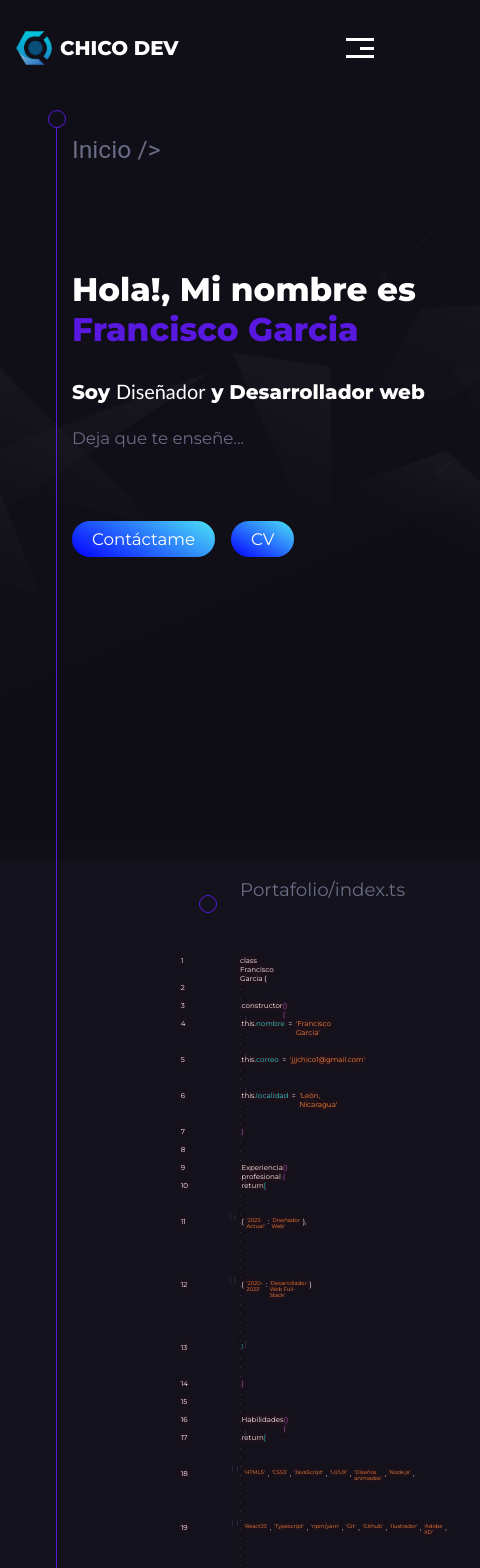
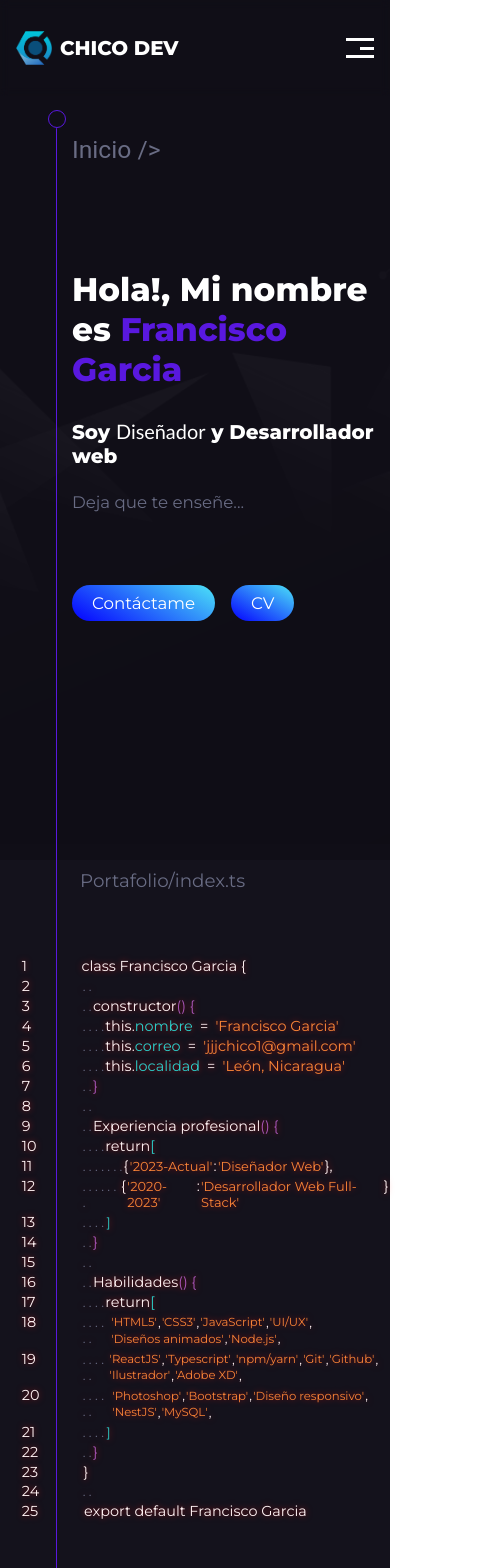
Before and after one commit to francisco-JGC/PortafolioV2, a React (Vite) app: page / in a window 390 px wide. Shown: the top 1568 px of the page, 480 px wide, since content can reach past the window. Built offline with nearby package versions, Linux system fonts and the light colour scheme.

Commit message:
fix: responsive designe

```diff
--- a/src/components/Header/index.scss
+++ b/src/components/Header/index.scss
@@ -70,7 +70,7 @@
 @media (max-width: 768px) {
   .header-container {
     padding: 1.5em 1em;
-    width: 100%;
+    width: 100vw;
     .logo-container {
       width: 50%;
 
--- a/src/components/Modal/index.scss
+++ b/src/components/Modal/index.scss
@@ -19,3 +19,15 @@
     }
   }
 }
+
+@media (max-width: 768px) {
+  .modal {
+    width: 100%;
+    padding: 1em 0;
+    height: 30%;
+
+    .close-modal {
+      font-size: calc(1rem + 1vw);
+    }
+  }
+}
--- a/src/pages/about/components/code/index.jsx
+++ b/src/pages/about/components/code/index.jsx
@@ -114,6 +114,7 @@ export const Code = () => {
       </div>
       <div className="code-line" data-line-nr="18" data-aos="zoom-in-right">
         <div className="dot">. . . . . .</div>
+        <div className="flex">
           <span className="code-line code-text" data-decoration-line="|">
             'HTML5'
           </span>
@@ -123,8 +124,10 @@ export const Code = () => {
           <span className="code-line code-text">'Diseños animados'</span>,
           <span className="code-line code-text">'Node.js'</span>,
         </div>
+      </div>
       <div className="code-line" data-line-nr="19" data-aos="zoom-in-left">
         <div className="dot">. . . . . .</div>
+        <div className="flex">
           <span className="code-line code-text" data-decoration-line="|">
             'ReactJS'
           </span>
@@ -135,8 +138,10 @@ export const Code = () => {
           <span className="code-line code-text">'Ilustrador'</span>,
           <span className="code-line code-text">'Adobe XD'</span>,
         </div>
+      </div>
       <div className="code-line" data-line-nr="20" data-aos="zoom-in-right">
         <div className="dot">. . . . . .</div>
+        <div className="flex">
           <span className="code-line code-text" data-decoration-line="|">
             'Photoshop'
           </span>
@@ -144,6 +149,7 @@ export const Code = () => {
           <span className="code-line code-text">'Diseño responsivo'</span>,
           <span className="code-line code-text">'NestJS'</span>,
           <span className="code-line code-text">'MySQL'</span>,
+        </div>
       </div>
       <div
         className="code-line"
--- a/src/pages/about/components/code/index.scss
+++ b/src/pages/about/components/code/index.scss
@@ -23,7 +23,8 @@
     background: #14121c;
     z-index: 1;
   }
-  .code-line {
+  .code-line,
+  div {
     display: flex;
     font-size: calc(0.2em + 1vw);
     position: relative;
@@ -115,3 +116,36 @@
     }
   }
 }
+
+@media (max-width: 768px) {
+  .code-container {
+    width: 100vw;
+    padding-left: 5em;
+    &::before {
+      top: 0.5em;
+    }
+    &::after {
+      top: 1.7em;
+    }
+
+    .code-line,
+    div {
+      font-size: 0.9em;
+      text-align: start;
+      margin: 0.1em;
+
+      .flex {
+        display: flex;
+        flex-wrap: wrap;
+      }
+    }
+
+    .code-line::after,
+    .code-text::before,
+    .code-text::after,
+    .data-key::before,
+    .data-key::after {
+      display: none;
+    }
+  }
+}
--- a/src/pages/about/container/index.scss
+++ b/src/pages/about/container/index.scss
@@ -2,6 +2,7 @@
   background: #14121c;
   min-height: 110vh;
   padding: 0 15em;
+  width: 100%;
 
   position: relative;
 
@@ -16,3 +17,15 @@
     height: 2em;
   }
 }
+
+@media (max-width: 768px) {
+  .about-page {
+    padding: 0;
+    min-width: 100vw;
+    height: 90vh;
+
+    &::before {
+      display: none;
+    }
+  }
+}
--- a/src/pages/contact/components/Contact/index.scss
+++ b/src/pages/contact/components/Contact/index.scss
@@ -1,8 +1,18 @@
 .contact {
-  width: 100%;
+  width: 100vw;
 
   span {
     font-size: calc(0.5em + 1vw);
     font-weight: 600;
   }
 }
+
+@media (max-width: 768px) {
+  .contact {
+    padding: 2em 0;
+
+    span {
+      font-size: calc(1em + 1vw);
+    }
+  }
+}
--- a/src/pages/contact/components/Form/index.scss
+++ b/src/pages/contact/components/Form/index.scss
@@ -23,3 +23,13 @@
     margin-top: 2rem;
   }
 }
+
+@media (max-width: 768px) {
+  .form-contact {
+    padding: 2em 0;
+
+    .content-spinner {
+      margin-top: 0;
+    }
+  }
+}
--- a/src/pages/contact/components/Social/index.scss
+++ b/src/pages/contact/components/Social/index.scss
@@ -21,7 +21,7 @@
       display: flex;
       flex-wrap: wrap;
 
-      grid-gap: 1em;
+      gap: 1em;
       margin-top: 1em;
 
       i {
@@ -47,6 +47,16 @@
 
 @media (max-width: 768px) {
   .social {
-    width: auto;
+    padding: 2em 0;
+
+    .links {
+      div {
+        gap: 3em;
+        a {
+          width: auto;
+          font-size: calc(0.8em + 1vw);
+        }
+      }
+    }
   }
 }
--- a/src/pages/contact/components/StepsForm/index.scss
+++ b/src/pages/contact/components/StepsForm/index.scss
@@ -35,3 +35,21 @@
     width: 310px;
   }
 }
+
+@media (max-width: 768px) {
+  .step-layout {
+    font-size: calc(0.5em + 1vw);
+
+    h2 {
+    }
+  }
+
+  .step-one,
+  .step-two,
+  .step-three {
+    input {
+      width: auto;
+      font-size: calc(0.5em + 1vw);
+    }
+  }
+}
--- a/src/pages/contact/container/index.scss
+++ b/src/pages/contact/container/index.scss
@@ -18,3 +18,11 @@
     }
   }
 }
+
+@media (max-width: 768px) {
+  .contact-page {
+    padding: 3em 0 0 5em;
+    width: 100%;
+    min-height: 90vh;
+  }
+}
--- a/src/pages/home/components/Profile/index.scss
+++ b/src/pages/home/components/Profile/index.scss
@@ -88,7 +88,6 @@
     padding: 1em 0;
     gap: 1em;
     margin-left: 4.5em;
-    width: 100%;
 
     small {
       font-size: calc(1.3rem + 1vw);
--- a/src/pages/home/container/index.scss
+++ b/src/pages/home/container/index.scss
@@ -17,6 +17,7 @@
 @media (max-width: 768px) {
   .home-page {
     padding: 0;
+    width: 100vw;
   }
 
   .my-info-container {
```
Lines whose indentation alone changed are shown as unchanged.
